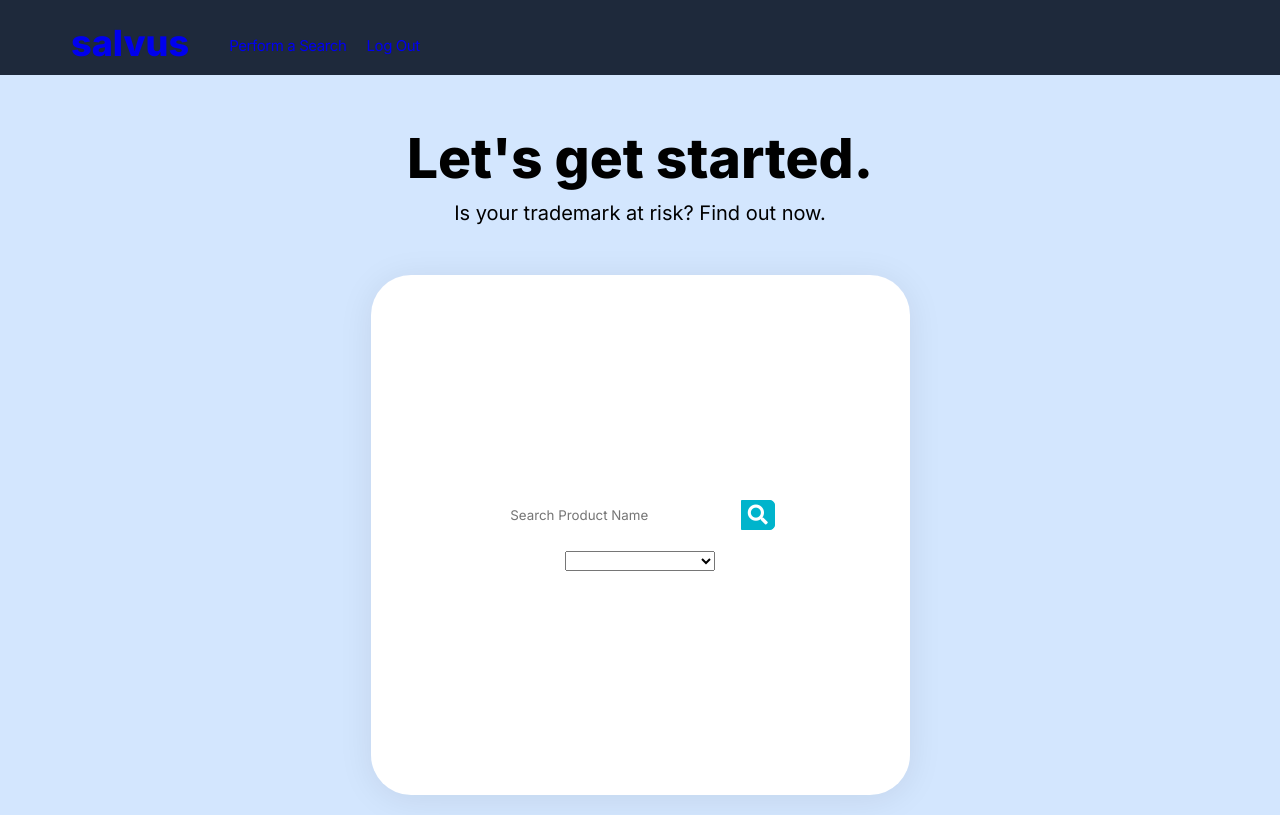
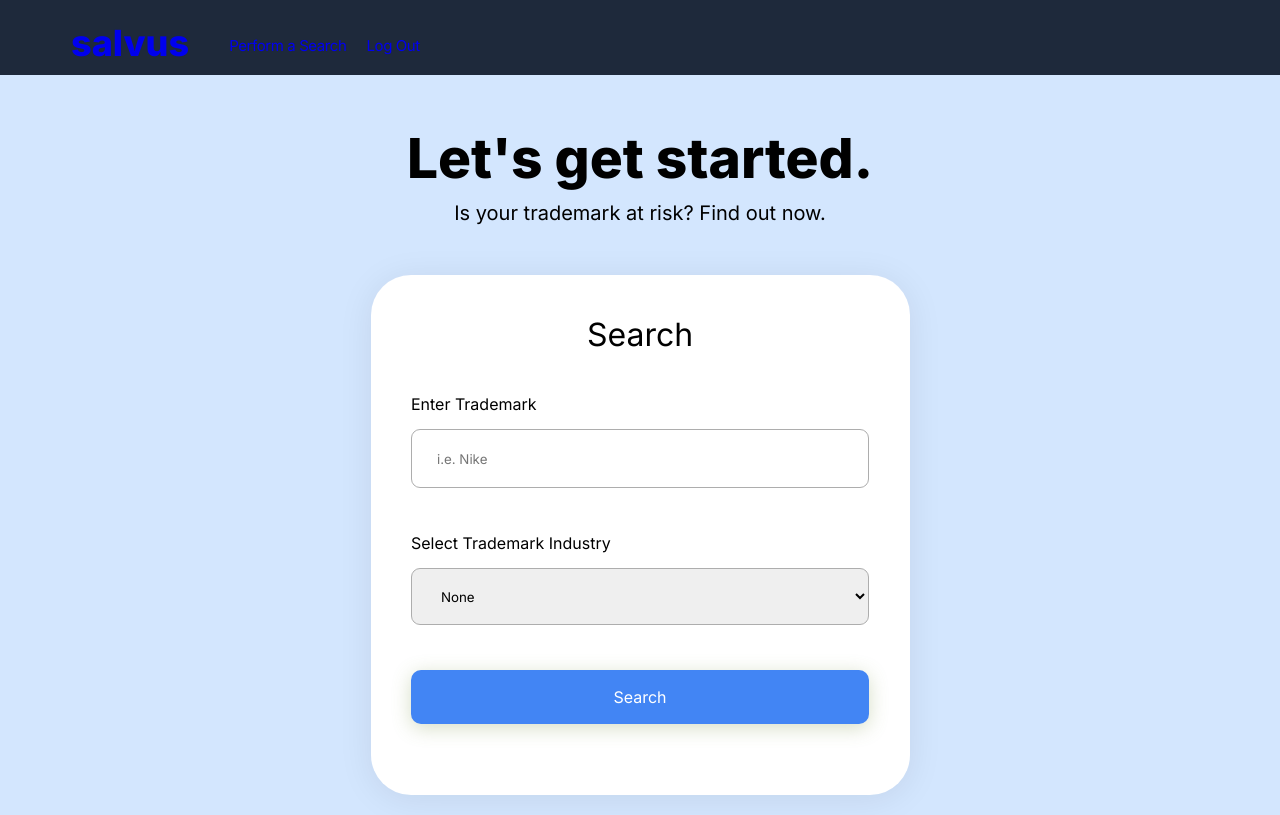
Before and after one commit to 18paulb/SalvusClient, an Angular app: page /mark-search in a window 1280 px wide. Built offline with nearby package versions, Linux system fonts and the light colour scheme; sample sign-in values are in the browser's storage.

Commit message:
Finish search frontend

```diff
--- a/src/app/mark-search/mark-search.component.css
+++ b/src/app/mark-search/mark-search.component.css
@@ -23,18 +23,6 @@ textarea {
 
 .mark-input-box {
   display: flex;
-  justify-content: center;
-  align-items: center;
-  flex-direction: column;
-  border: 1px solid black;
-  background-color: aliceblue;
-  height: 35em;
-  width: 25em;
-}
-
-.mark-input-box-test {
-  display: flex;
-  justify-content: center;
   align-items: center;
   flex-direction: column;
   background: #FFFFFF;
@@ -55,14 +43,13 @@ body{
   display: flex;
 }
 
-.searchTerm {
+.search-box__input {
+  height: 57px;
+  border: 1px solid #ADADAD;
+  border-radius: 9px;
   width: 100%;
-  border: none;
-  padding: 5px;
-  height: 20px;
-  border-radius: 5px 0 0 5px;
-  outline: none;
-  color: #9DBFAF;
+  padding-left: 25px;
+  margin: 15px 0 45px 0;
 }
 
 .searchTerm:focus{
@@ -70,28 +57,16 @@ body{
 }
 
 .searchButton {
-  width: 40px;
-  height: 30px;
-  border: 1px solid #00B4CC;
-  background: #00B4CC;
+  width: 100%;
+  height: 54px;
   text-align: center;
   color: #fff;
-  border-radius: 0 5px 5px 0;
+  border: none;
+  border-radius: 10px;
+  background: #4285F4;
+  box-shadow: 0 4px 19px 0 rgba(119, 147, 65, 0.30);
   cursor: pointer !important;
-  font-size: 20px;
-}
-
-/*Resize the wrap to see the search bar change!*/
-.wrap{
-  width: 50%;
-  position: relative;
-  margin-bottom: 20px;
-}
-
-.select-box {
-  width: 150px;
-  max-width: 150px;
-  min-width: 150px;
+  font-size: 16px;
 }
 
 .dropdown {
@@ -115,3 +90,12 @@ body{
 .dropdown-content div:hover {
   background-color: #ddd;
 }
+
+.search-box__title {
+  font-size: 32px;
+  padding: 40px;
+}
+
+.search-box__details {
+  width: 85%;
+}
--- a/src/app/mark-search/mark-search.component.html
+++ b/src/app/mark-search/mark-search.component.html
@@ -3,29 +3,32 @@
     <p class="search-description">Is your trademark at risk? Find out now.</p>
 </div>
 
-<!--This box contains both the manual enter and the file drag and drop-->
+<!--Search Box-->
 <div style="display:flex; justify-content: space-evenly; align-items: center;">
+    <div class="mark-input-box">
+        <div class="search-box__title">Search</div>
+        <div class="search-box__details">
+            <div class="search-sub-title">Enter Trademark</div>
 
-  <div class="mark-input-box-test">
+            <!--The Search-->
+            <form class="search" #wordmark='ngForm' (ngSubmit)="markSearch()">
+                <input name="wordMark" [(ngModel)]="mark" type="text" class="search-box__input"
+                       placeholder="i.e. Nike">
+            </form>
 
-    <!--The Search Bar-->
-
-    <div class="wrap">
-      <form class="search" #wordmark='ngForm' (ngSubmit)="markSearch()">
-        <input name="wordMark" [(ngModel)]="mark" type="text" class="searchTerm" placeholder="Search Product Name">
-        <button type="submit" class="searchButton" [disabled]="!wordmark.valid">
-          <i class="fa fa-search"></i>
-        </button>
-      </form>
+            <!--All the drop down menus-->
+            <div class="dropdown-title">Select Trademark Industry</div>
+            <div>
+                <select class="search-box__input" [(ngModel)]="selectedOption"
+                        required>
+                    <!--                    <option value="" disabled [selected]="selectedOption === null">Product Category</option>-->
+                    <option [ngValue]=null disabled>None</option>
+                    <option *ngFor="let option of options" [ngValue]="option[1]">{{option[0]}}</option>
+                </select>
             </div>
 
-    <!--All the drop down menus-->
-    <div>
-      <div>
-        <select class="select-box" name='selectedOption' id="selectedOption" [(ngModel)]="selectedOption" required>
-          <option value="" disabled [selected]="selectedOption === null">Product Category</option>
-          <option *ngFor="let option of options" [ngValue]="option">{{option[0]}}</option>
-        </select>
+            <button type="submit" class="searchButton" [disabled]="!wordmark.valid">Search</button>
+        </div>
     </div>
     <!--      <div class="dropdown">-->
     <!--        <input [(ngModel)]="categorySearchTerm" (input)="filterResults()" placeholder="Search..." />-->
@@ -52,8 +55,6 @@
     <!--          <option>Both</option>-->
     <!--        </select>-->
     <!--      </div>-->
-    </div>
-  </div>
 
     <!--This will be the left side manually input text area-->
     <!--  <div class="mark-input-box">-->
--- a/src/app/mark-search/mark-search.component.ts
+++ b/src/app/mark-search/mark-search.component.ts
@@ -35,7 +35,7 @@ export class MarkSearchComponent {
 
   results: Trademark[] = [];
 
-  selectedOption: [string, string] = ['', ''];
+  selectedOption: string | null = null;
   mark: string = '';
   description: string = ''
   classification: string = ''
@@ -63,7 +63,7 @@ export class MarkSearchComponent {
   public markSearch(): void {
     this.results = [];
 
-    if (this.mark == '' || this.selectedOption[1] == '' || this.searchScope == '') {
+    if (this.mark == '' || this.selectedOption == null || this.searchScope == '') {
       throw Error
     }
 
@@ -98,7 +98,7 @@ export class MarkSearchComponent {
       return;
     }
 
-    this.http.get(this.baseUrl + `markSearchSame?query=${this.mark}&code=${this.selectedOption[1]}&activeStatus=live&lastEvaluatedKey=${lastEvaluatedKey}`, {
+    this.http.get(this.baseUrl + `markSearchSame?query=${this.mark}&code=${this.selectedOption}&activeStatus=live&lastEvaluatedKey=${lastEvaluatedKey}`, {
         headers: new HttpHeaders({
             // 'Authorization': `Bearer ${localStorage.getItem('authtoken')}`
             'Authorization': `${localStorage.getItem('authtoken')}`
@@ -118,7 +118,7 @@ export class MarkSearchComponent {
         //This sets the selected option to the classification if it is in the list of options
         //Basically sets the code for the search and also picks an option from the dropdown of classifications
         if (this.options.some(([key, value]) => key.toLowerCase() === data.classification.toLowerCase())) {
-          this.selectedOption = this.options.find(([key, value]) => key.toLowerCase() === data.classification.toLowerCase())!
+          this.selectedOption = this.options.find(([key, value]) => key.toLowerCase() === data.classification.toLowerCase())![1]
         }
 
       })
```
Lines whose indentation alone changed are shown as unchanged.
